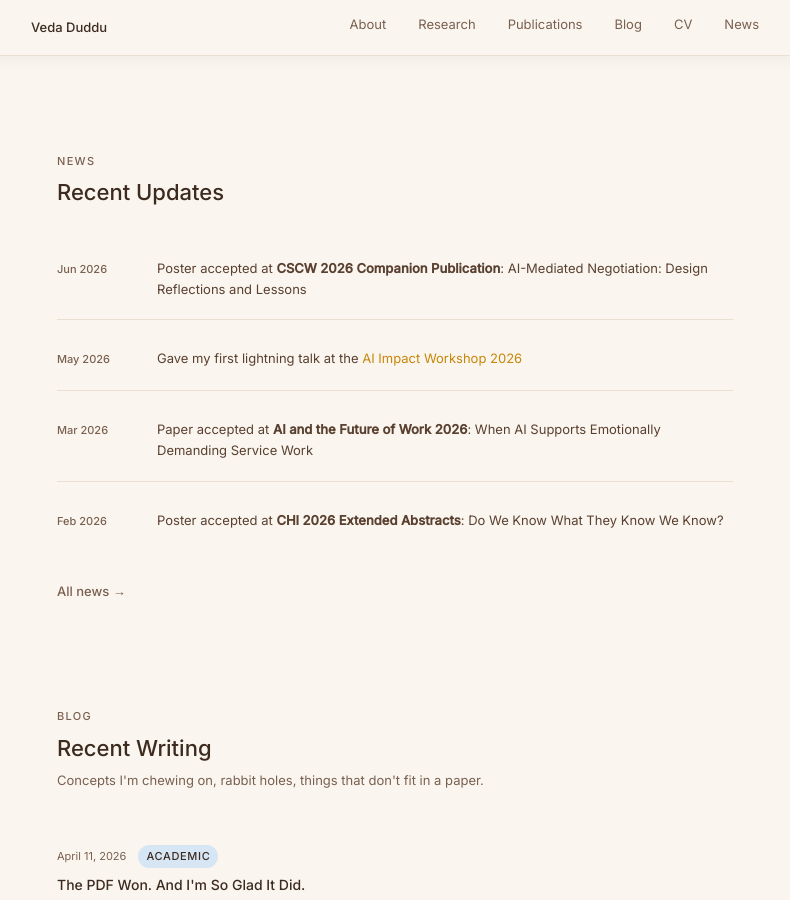
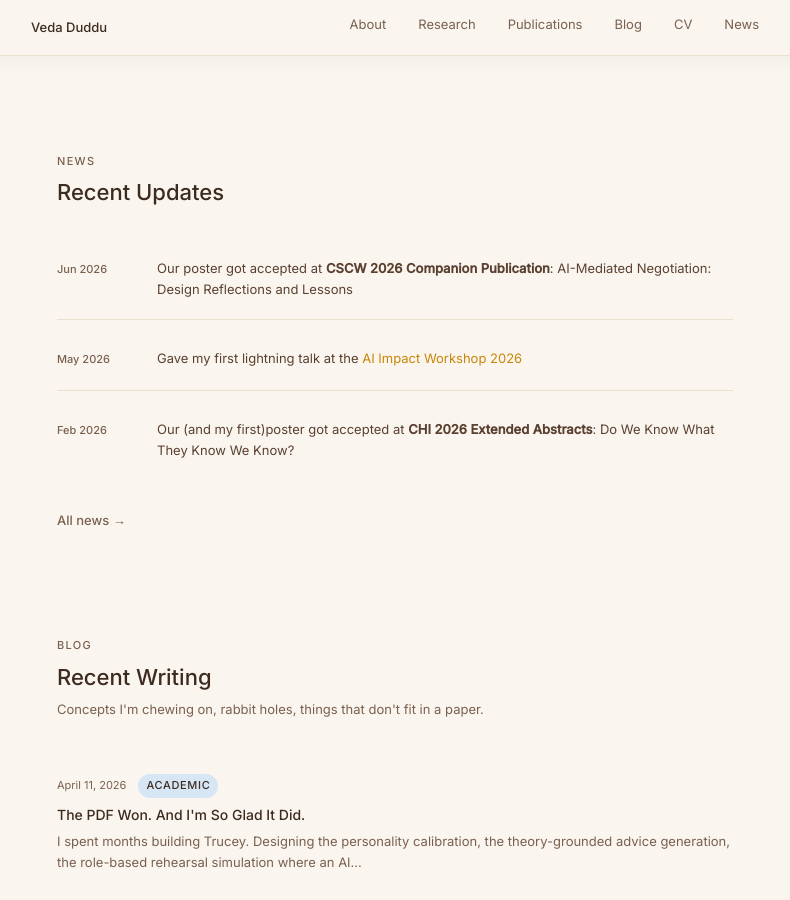
Before and after one commit to vedaduddu/vedaduddu.github.io, a Jekyll site: the page built from index.html, in a window 1280 px wide and 900 px high, scrolled down 2484 px. Shown: the whole window, without its empty margins (245-1035 px from the left). Built offline with Jekyll 4.4.1, drawn with Linux system fonts in a browser that asks for light colours; a style sheet for code colours, icons or effects is not loaded.

Commit message:
update news item phrasing for CSCW and CHI entries
Co-Authored-By: Claude Sonnet 4.6 <noreply@anthropic.com>

```diff
--- a/_data/news.yml
+++ b/_data/news.yml
@@ -1,8 +1,6 @@
 - date: "Jun 2026"
-  text: "Poster accepted at <strong>CSCW 2026 Companion Publication</strong>: AI-Mediated Negotiation: Design Reflections and Lessons"
+  text: "Our poster got accepted at <strong>CSCW 2026 Companion Publication</strong>: AI-Mediated Negotiation: Design Reflections and Lessons"
 - date: "May 2026"
   text: "Gave my first lightning talk at the <a href='https://aimpact.illinois.edu/events/aimpact-workshop-2026.html' target='_blank' rel='noopener'>AI Impact Workshop 2026</a>"
-- date: " Mar 2026"
-  text: "Paper accepted at <strong>AI and the Future of Work 2026</strong>: When AI Supports Emotionally Demanding Service Work"
 - date: " Feb 2026"
-  text: "Poster accepted at <strong>CHI 2026 Extended Abstracts</strong>: Do We Know What They Know We Know?"
+  text: "Our (and my first)poster got accepted at <strong>CHI 2026 Extended Abstracts</strong>: Do We Know What They Know We Know?"
```
